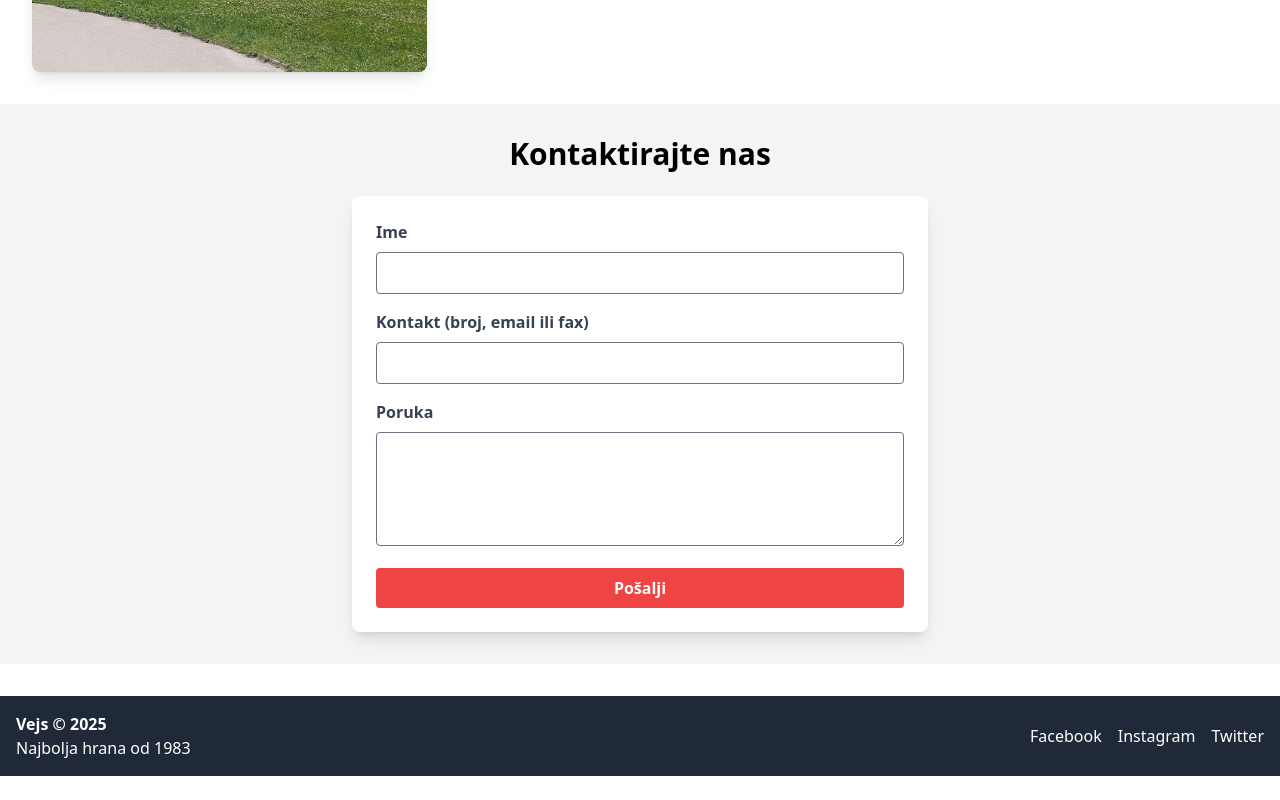
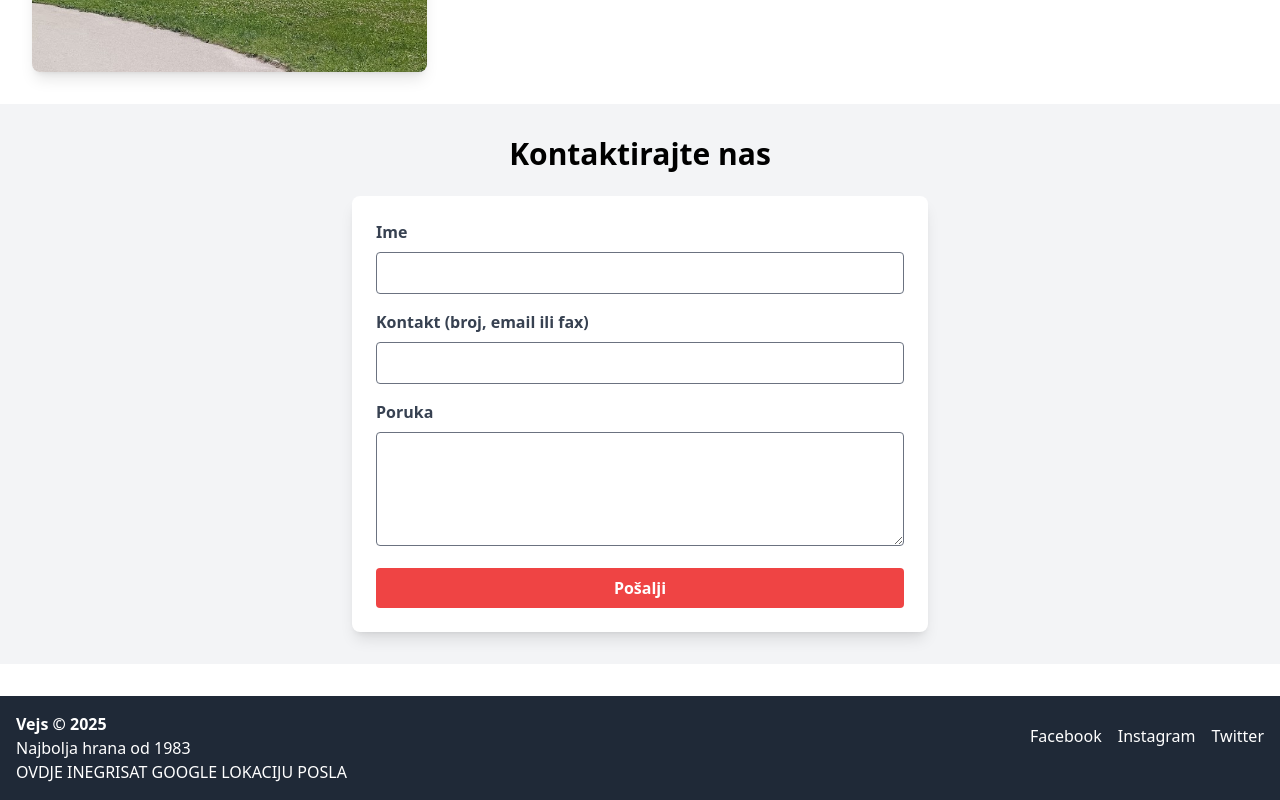
Before and after one commit to DinoCustovic-dev/vejs-food, a Next.js app: page / in a window 1280 px wide. Shown: the part 1616-2416 px from the top of the page. Before the commit the page ends 2392 px from the top, so only its background shows below. Built offline with nearby package versions, Linux system fonts and the light colour scheme.

Commit message:
feat: test-build-addloc

```diff
--- a/src/app/components/Footer.tsx
+++ b/src/app/components/Footer.tsx
@@ -20,6 +20,7 @@ const Footer = () => {
           </a>
         </div>
       </div>
+      <div>OVDJE INEGRISAT GOOGLE LOKACIJU POSLA</div>
     </footer>
   );
 };
```
